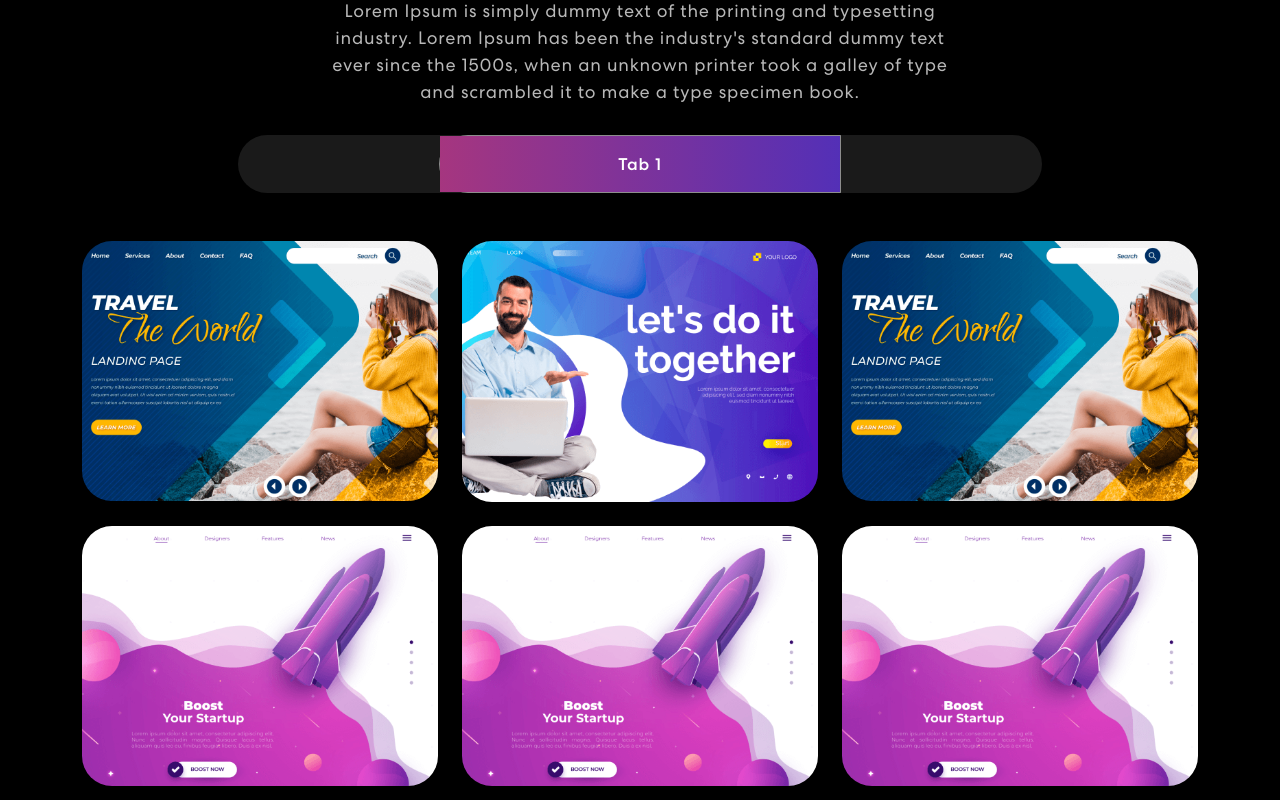
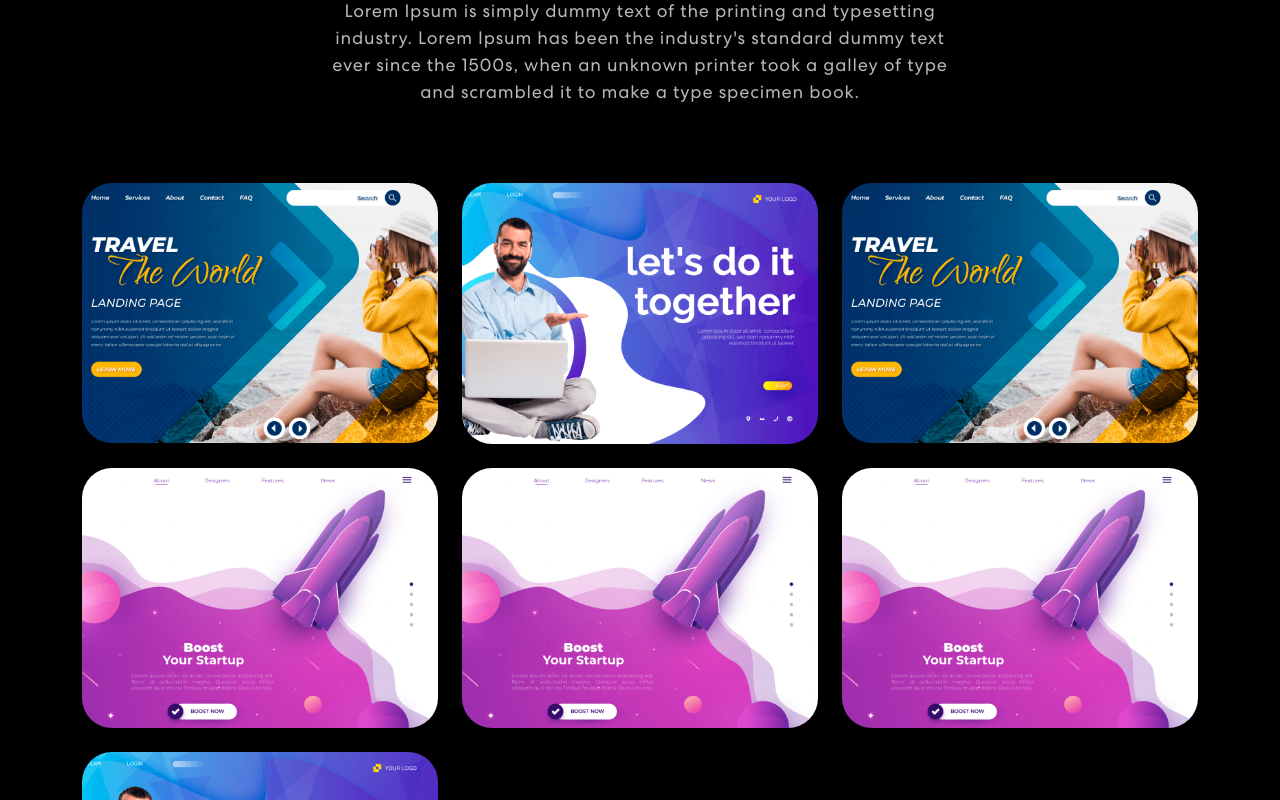
Before and after one commit to biswajeetbehera123/minare-nitr, a React (Create React App) app: page / in a window 1280 px wide. Shown: the part 1600-2400 px from the top of the page. Built offline with nearby package versions, Linux system fonts and the light colour scheme.

Commit message:
tabs removed

```diff
--- a/src/components/Projects.js
+++ b/src/components/Projects.js
@@ -61,9 +61,6 @@ export const Projects = () => {
                 <p>Lorem Ipsum is simply dummy text of the printing and typesetting industry. Lorem Ipsum has been the industry's standard dummy text ever since the 1500s, when an unknown printer took a galley of type and scrambled it to make a type specimen book.</p>
                 <Tab.Container id="projects-tabs" defaultActiveKey="first">
                   <Nav variant="pills" className="nav-pills mb-5 justify-content-center align-items-center" id="pills-tab">
-                    <Nav.Item>
-                      <Nav.Link eventKey="first">Tab 1</Nav.Link>
-                    </Nav.Item>
                   </Nav>
                   <Tab.Content id="slideInUp" className={isVisible ? "animate__animated animate__slideInUp" : ""}>
                     <Tab.Pane eventKey="first">
```
